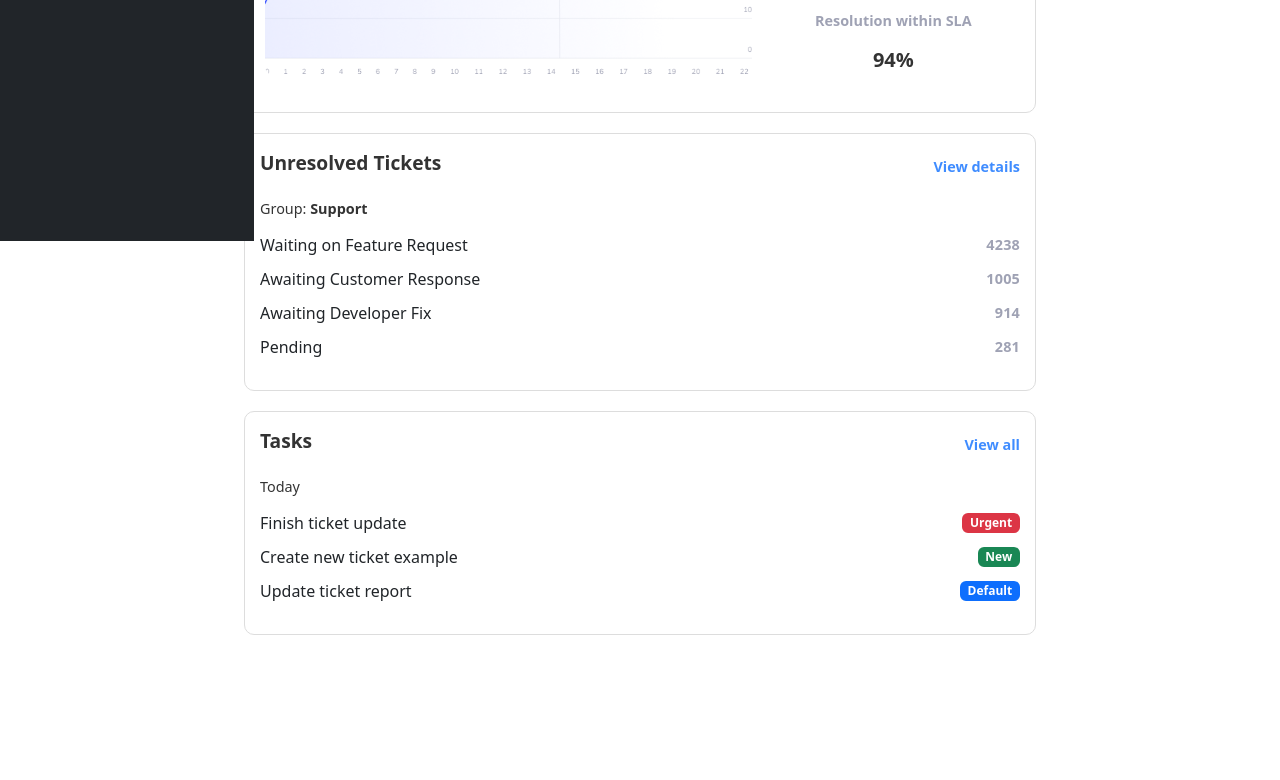
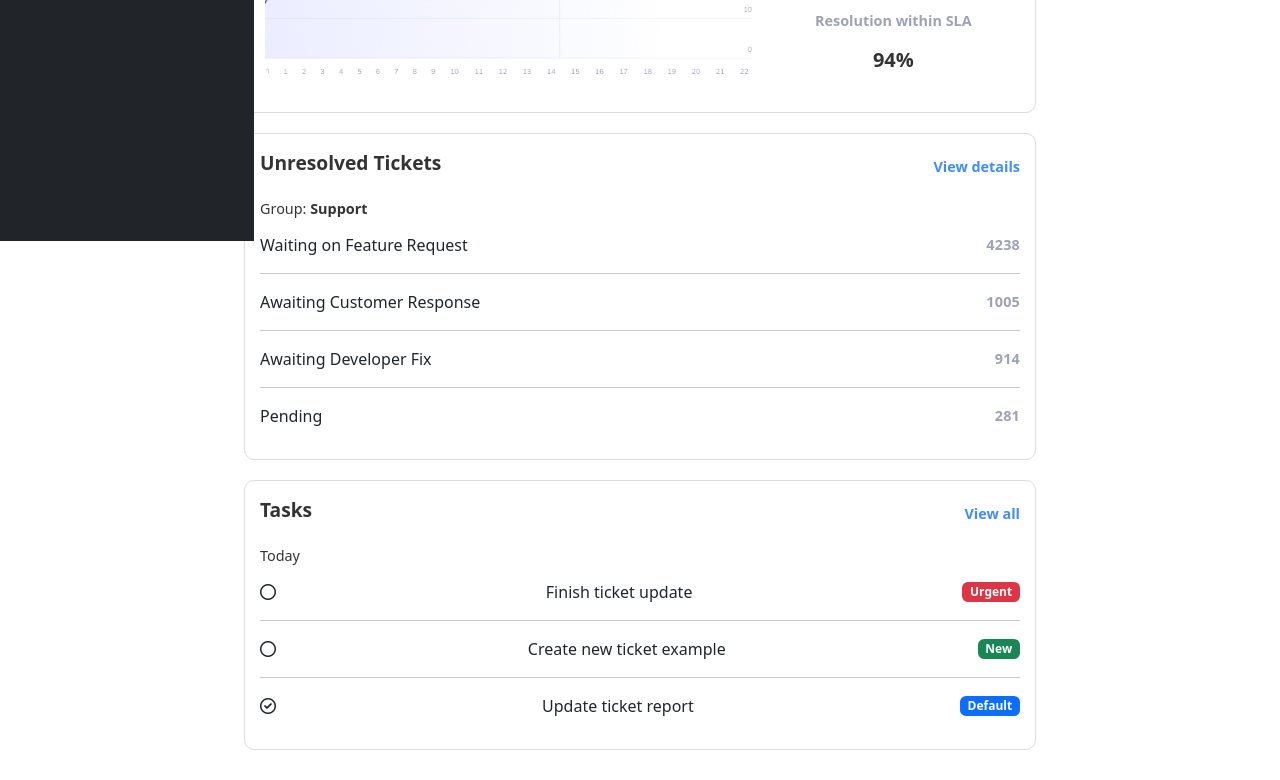
Before and after one commit to morovie/frontend-framework, a website: page public/index.html in a window 1280 px wide. Shown: the part 559-1339 px from the top of the page. Before the commit the page ends 1224 px from the top, so only its background shows below. Drawn offline with nearby package versions, Linux system fonts and the light colour scheme.

Commit message:
wiwi added font awesome to tasks

```diff
--- a/public/index.html
+++ b/public/index.html
@@ -162,9 +162,12 @@
           </header>
           <p class="group-info">Group: <strong>Support</strong></p>
           <ul>
-            <li>Waiting on Feature Request <span class="status">4238</span></li>
+            <li> Waiting on Feature Request <span class="status">4238</span></li>
+            <hr>
             <li>Awaiting Customer Response <span class="status">1005</span></li>
+            <hr>
             <li>Awaiting Developer Fix <span class="status">914</span></li>
+            <hr>
             <li>Pending <span class="status">281</span></li>
           </ul>
         </section>
@@ -176,9 +179,11 @@
           </header>
           <p class="group-info">Today</p>
           <ul>
-            <li>Finish ticket update <span class="badge bg-danger">Urgent</span></li>
-            <li>Create new ticket example <span class="badge bg-success">New</span></li>
-            <li>Update ticket report <span class="badge bg-primary">Default</span></li>
+            <li><i class="fa-regular fa-circle"></i>Finish ticket update <span class="badge bg-danger">Urgent</span></li>
+            <hr>
+            <li><i class="fa-regular fa-circle"></i>Create new ticket example <span class="badge bg-success">New</span></li>
+            <hr>
+            <li> <i class="fa-regular fa-circle-check"></i>Update ticket report <span class="badge bg-primary">Default</span></li>
           </ul>
         </section>
       </section>
```
